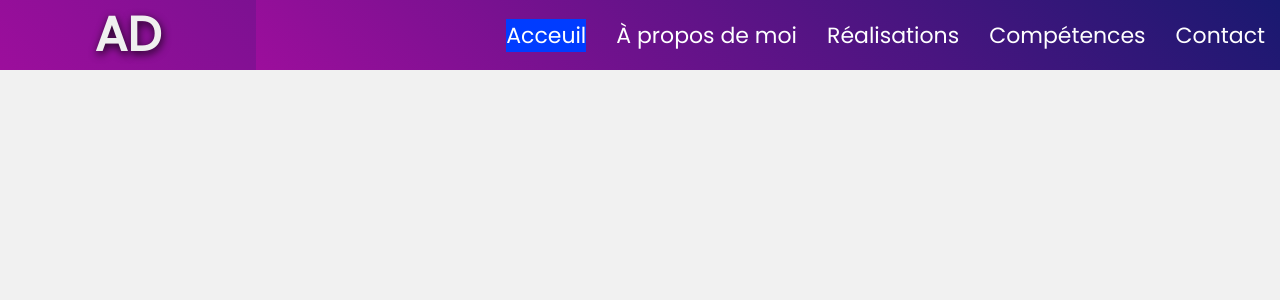
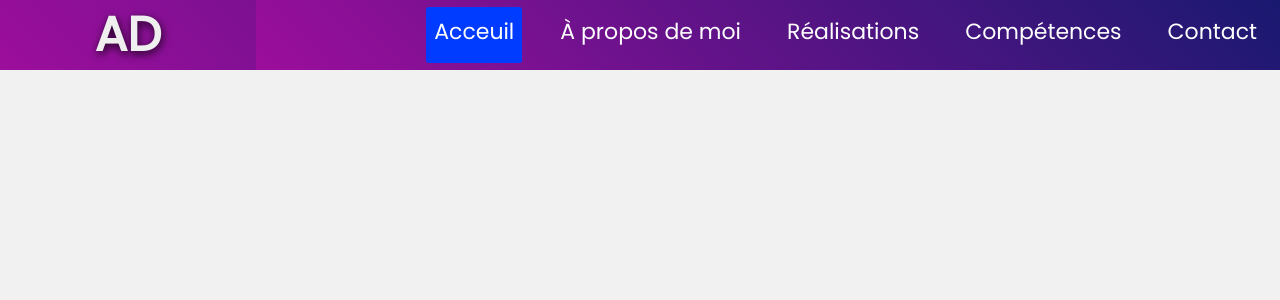
Before and after one commit to amadoudioubate/portfolio, a React (Create React App) app: page / in a window 1280 px wide. Shown: the top 300 px of the page. Built offline with nearby package versions, Linux system fonts and the light colour scheme.

Commit message:
Réalisation animation underline

```diff
--- a/src/Components/NavBar/NavBar.css
+++ b/src/Components/NavBar/NavBar.css
@@ -64,6 +64,24 @@ nav {
 
     .list-items a {
         font-size: 22px;
+        display: inline-block;
+        padding: 0.5rem;
+        border-radius: 3px;
+    }
+
+    .list-items a::after {
+        content: "";
+        display: block;
+        margin: 5px auto 0 auto;
+        width: 0px;
+        height: 2px;
+        background: #aaa;
+        border-radius: 2px;
+        transition: width 0.2s ease-in-out ;
+    }
+
+    .list-items a:hover::after {
+        width: 100% ;
     }
 
     .nav-btn {
```
